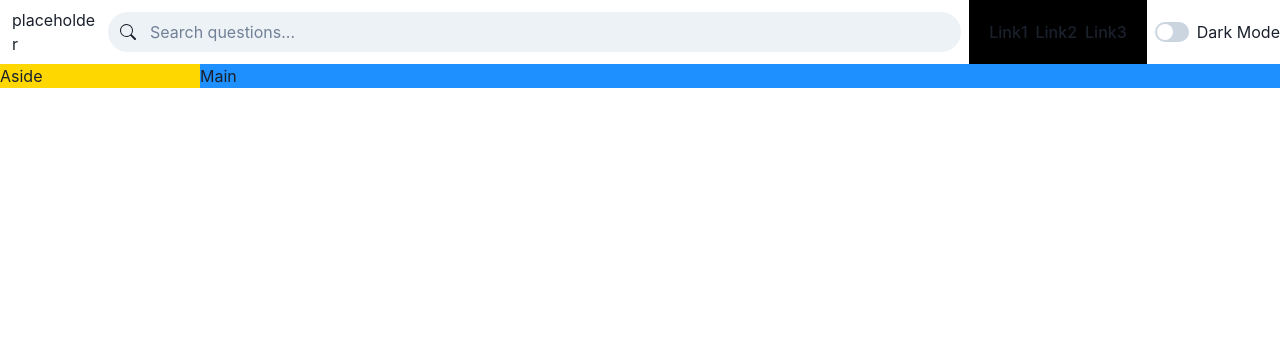
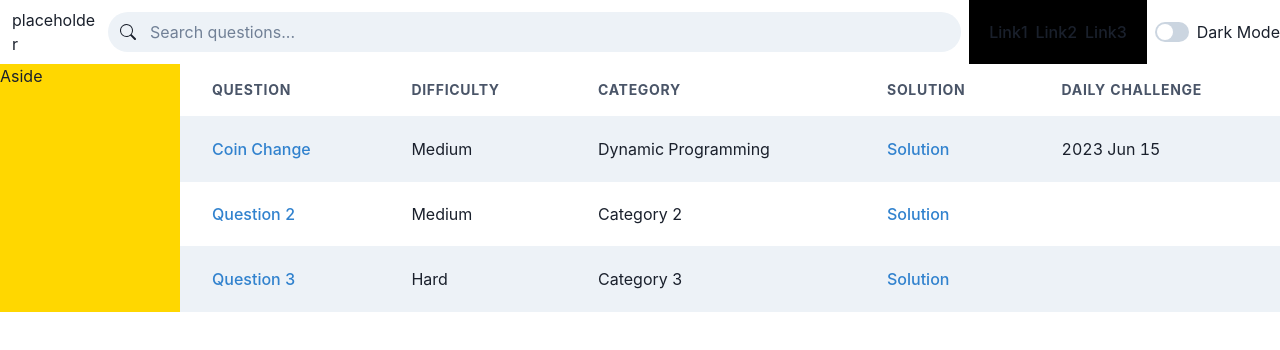
Before and after one commit to LeeHengYu/leetcode-reviewer, a React (Vite) app: page / in a window 1280 px wide. Shown: the top 350 px of the page. Built offline with nearby package versions, Linux system fonts and the light colour scheme.

Commit message:
Create Links to Leetcode websites

```diff
--- a/src/App.tsx
+++ b/src/App.tsx
@@ -1,12 +1,13 @@
 import { Box, Grid, GridItem } from "@chakra-ui/react";
 import NavBar from "./components/NavBar";
+import TableComponent from "./components/TableComponent";
 
 function App() {
   return (
     <Box width="100vw">
       <Grid
         templateAreas={`"nav nav" "aside main"`}
-        templateColumns={"200px 1fr"}
+        templateColumns={"180px 1fr"}
         width="100%"
       >
         <GridItem area="nav">
@@ -15,8 +16,8 @@ function App() {
         <GridItem area="aside" bg="gold">
           Aside
         </GridItem>
-        <GridItem area="main" bg="dodgerblue">
-          Main
+        <GridItem area="main">
+          <TableComponent />
         </GridItem>
       </Grid>
     </Box>
--- /dev/null
+++ b/src/components/TableComponent.tsx
@@ -0,0 +1,104 @@
+import {
+  Box,
+  Button,
+  Code,
+  Link,
+  Modal,
+  ModalBody,
+  ModalCloseButton,
+  ModalContent,
+  ModalHeader,
+  ModalOverlay,
+  Table,
+  Tbody,
+  Td,
+  Th,
+  Thead,
+  Tr,
+} from "@chakra-ui/react";
+import { useState } from "react";
+import tableData from "../data/tablaData";
+
+const TableComponent = () => {
+  const [selectedSolution, setSelectedSolution] = useState("");
+  const [isModalOpen, setIsModalOpen] = useState(false);
+
+  const handleSolutionClick = (solution: string) => {
+    setSelectedSolution(solution);
+    setIsModalOpen(true);
+  };
+
+  const handleCloseModal = () => {
+    setSelectedSolution("");
+    setIsModalOpen(false);
+  };
+
+  // const handleCopyClick = () => {
+  //   // Logic to copy the solution script contents
+  //   // const scriptPath = `./PythonScripts/${selectedSolution}`;
+  //   console.log(`Copied contents`);
+  // };
+
+  return (
+    <Box>
+      <Table variant="striped" size="lg">
+        <Thead>
+          <Tr>
+            <Th>Question</Th>
+            <Th>Difficulty</Th>
+            <Th>Category</Th>
+            <Th>Solution</Th>
+            <Th>Daily Challenge</Th>
+          </Tr>
+        </Thead>
+        <Tbody>
+          {tableData.map((item, index) => (
+            <Tr key={index}>
+              <Td color="blue.500">
+                <Link href={item.link} target="_blank">
+                  {item.question}
+                </Link>
+              </Td>
+              <Td>{item.difficulty}</Td>
+              <Td>{item.category}</Td>
+              <Td>
+                <Link
+                  color="blue.500"
+                  onClick={() => handleSolutionClick(item.solution)}
+                >
+                  Solution
+                </Link>
+              </Td>
+              <Td>{item.dailyChallenge}</Td>
+            </Tr>
+          ))}
+        </Tbody>
+      </Table>
+
+      <Modal isOpen={isModalOpen} onClose={handleCloseModal} size="xl">
+        <ModalOverlay />
+        <ModalContent>
+          <ModalHeader>Solution: {selectedSolution}</ModalHeader>
+          <ModalCloseButton />
+          <ModalBody>
+            <Code
+              display="block"
+              whiteSpace="pre"
+              maxHeight="60vh"
+              overflowY="scroll"
+              mb={4}
+            >
+              Sample Code... Sample Code... Sample Code... Sample Code...
+            </Code>
+            <Button>Copy Script Contents</Button>
+          </ModalBody>
+        </ModalContent>
+      </Modal>
+    </Box>
+  );
+};
+
+export default TableComponent;
+
+// problem: fetch code from GitHub API
+// Deal with copy event
--- /dev/null
+++ b/src/data/tablaData.ts
@@ -0,0 +1,26 @@
+const tableData = [
+    {
+      question: "Coin Change",
+      link: "https://leetcode.com/problems/coin-change/",
+      difficulty: "Medium",
+      category: "Dynamic Programming",
+      solution: "coin-change.py",
+      dailyChallenge: "2023 Jun 15", // Example date format
+    },
+    {
+      question: "Question 2",
+      difficulty: "Medium",
+      category: "Category 2",
+      solution: "Solution 2",
+      dailyChallenge: "", // Empty date
+    },
+    {
+      question: "Question 3",
+      difficulty: "Hard",
+      category: "Category 3",
+      solution: "Solution 3",
+      dailyChallenge: "", // Empty date
+    },
+  ];
+
+export default tableData;
```
Also changed, not shown: src/data/dummy.ts (deleted, +0 -22 lines), 1 other file (tests, documents, lock files or other folders).
